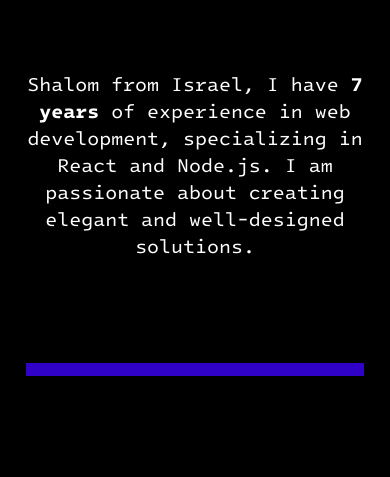
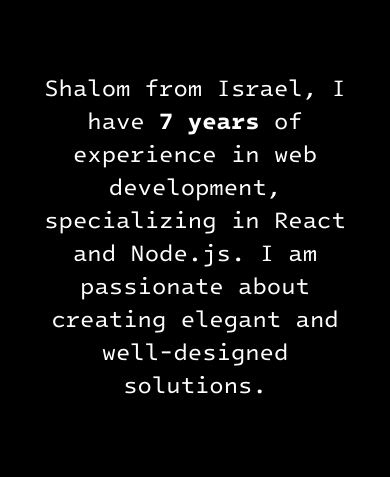
Before and after one commit to eli8levit/browndeck, a website built with Parcel: page index.html in a window 390 px wide. Shown: the part 367-844 px from the top of the page. Built offline with nearby package versions, Linux system fonts and the light colour scheme; files whose address does not match are found by name.

Commit message:
Change font size

```diff
--- a/index.html
+++ b/index.html
@@ -55,13 +55,11 @@
         </h1>
         <h2>FullStack Developer</h2>
       </div>
-      <div class="about">
-        <p>
-          Shalom from Israel, I have <b>7 years</b> of experience in web
-          development, specializing in React and Node.js. I am passionate about
-          creating elegant and well-designed solutions.
-        </p>
-      </div>
+      <p class="about">
+        Shalom from Israel, I have <b>7 years</b> of experience in web
+        development, specializing in React and Node.js. I am passionate about
+        creating elegant and well-designed solutions.
+      </p>
     </section>
     <div class="divider"></div>
     <section class="projects section">
--- a/styles/common.css
+++ b/styles/common.css
@@ -72,7 +72,7 @@
   margin: auto;
   font-weight: 400;
   color: white;
-  font-size: 1.5rem;
+  font-size: 1.8rem;
   max-width: 48rem;
 }
 
--- a/styles/media.css
+++ b/styles/media.css
@@ -46,10 +46,6 @@
 
   h2 {
     font-size: 4rem;
-  }
-
-  .about {
-    font-size: 1.5rem;
   }
 
   .avatar img {
```
